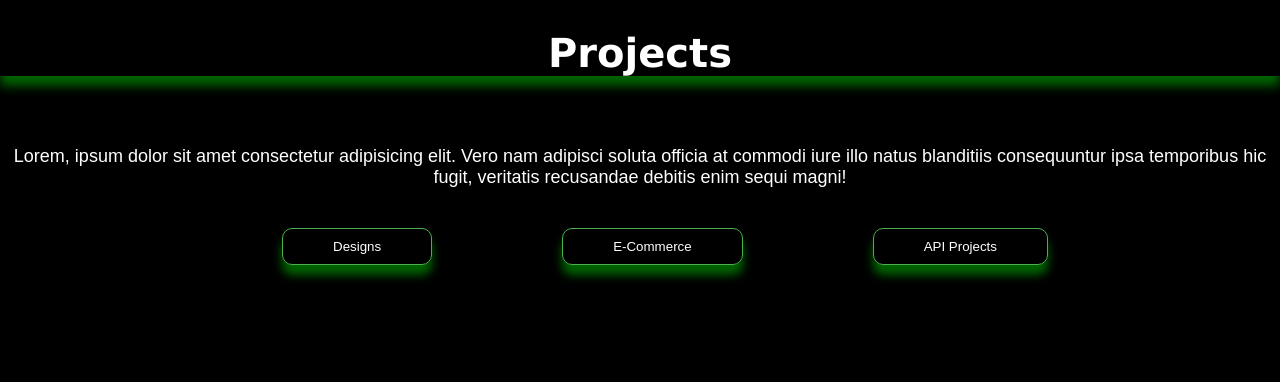
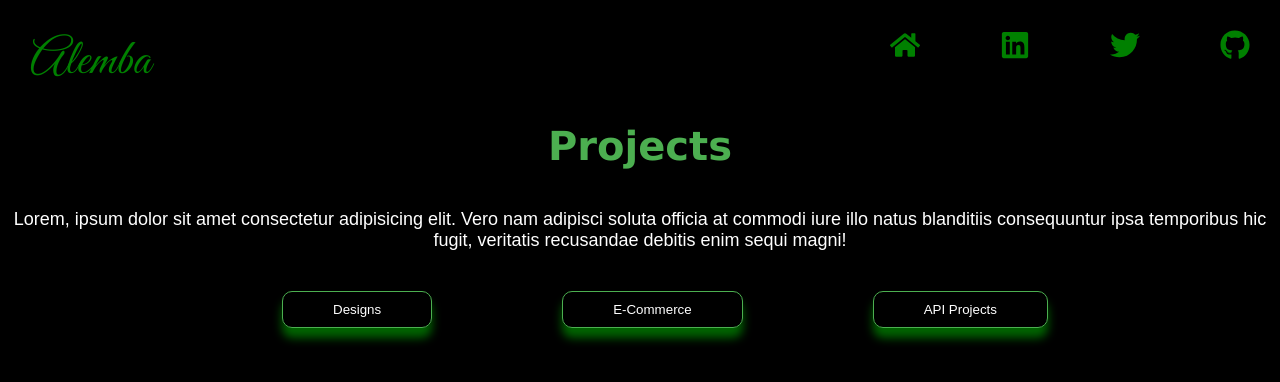
Before and after one commit to alemba-21/My-Portfolio, a React (Create React App) app: page /Projects in a window 1280 px wide. Shown: the top 382 px of the page. Built offline with nearby package versions, Linux system fonts and the light colour scheme.

Commit message:
working on the cards

```diff
--- a/package.json
+++ b/package.json
@@ -6,8 +6,12 @@
     "@testing-library/jest-dom": "^5.16.5",
     "@testing-library/react": "^13.4.0",
     "@testing-library/user-event": "^13.5.0",
+    "font-awesome": "^4.7.0",
+    "from": "^0.1.7",
     "react": "^18.2.0",
     "react-dom": "^18.2.0",
+    "react-icons": "^4.7.1",
+    "react-router-dom": "^6.8.1",
     "react-scripts": "5.0.1",
     "web-vitals": "^2.1.4"
   },
--- a/public/index.html
+++ b/public/index.html
@@ -25,6 +25,7 @@
       work correctly both with client-side routing and a non-root public URL.
       Learn how to configure a non-root public URL by running `npm run build`.
     -->
+    <script src="https://kit.fontawesome.com/a3bcdeedd5.js" crossorigin="anonymous"></script>
     <title>React App</title>
   </head>
   <body>
--- a/src/App.js
+++ b/src/App.js
@@ -1,11 +1,15 @@
 import React from "react";
-import Projects from "./components/Projects";
-// import Hero from './components/Hero'
+import Hero from './components/Hero'
+import Projects from "./components/Projects"
+import { Routes, Route} from 'react-router-dom'
 
 function App() {
   return (
-    // <Hero/>
-    <Projects/>
+    <Routes>
+    <Route path="/" element={<Hero />} />
+    <Route path="/Projects" element={<Projects/>} />
+
+    </Routes>
   );
 }
 
--- a/src/components/Hero.jsx
+++ b/src/components/Hero.jsx
@@ -1,6 +1,7 @@
 import React from 'react'
 import Navbar from "../components/Navbar";
 import img1 from '../assets/Alemba.png'
+import {Link} from 'react-router-dom'
 import './Hero.css';
 
 const Hero = () => {
@@ -12,8 +13,8 @@ const Hero = () => {
         <div className="info">
           <h1>I'm Alex Kiragu</h1>
           <p>Fullstack Developer and a UI/UX Designer.</p>
-          <button >Projects</button>
-          <button >Resume</button>
+          <Link to='/Projects'><button >Projects</button></Link>
+          <Link to='/Resume'><button >Resume</button></Link>
         </div>
       </div>
     </div>
--- a/src/components/Navbar.css
+++ b/src/components/Navbar.css
@@ -1,7 +1,7 @@
 .lembs{
     color: green;
     font-family: 'Great Vibes', cursive;
-    font-size: 60px;
+    font-size: 50px;
     padding-left: 30px;
     padding-top: 20px;
 }
--- a/src/components/Projects.css
+++ b/src/components/Projects.css
@@ -5,8 +5,16 @@
 }
 
 .navbar{
-    color: white;
-    font-size: 20px;
+    color: green;
+    display: flex;
+    justify-content: space-between;
+    padding: 30px;
+}
+
+.alemba{
+    color: green;
+    font-family: 'Great Vibes', cursive;
+    font-size: 50px;
 }
 
 .info2{
@@ -17,9 +25,8 @@
     font-family: 'Lucida Sans', 'Lucida Sans Regular', 'Lucida Grande', 'Lucida Sans Unicode', Geneva, Verdana, sans-serif;
     font-size: 40px;
     text-align: center;
-    box-shadow:0 10px 10px rgba(0,250,0, 0.4);
-    margin-bottom: 70px;
-    padding-top: 30px;
+    margin-bottom: 40px;
+    color: #4CAF50;
 }
 
 .info2 p{
@@ -47,3 +54,14 @@
     box-shadow: 0 10px 10px rgba(0, 7, 0, 0.4);
     transition: .1s;
 }
+
+.socials .icons{
+    font-size: 30px;
+    color: green;
+    margin-left: 80px;
+}
+
+.socials .icons:hover{
+    color:white;
+    transition: .1s;
+}
--- a/src/components/Projects.jsx
+++ b/src/components/Projects.jsx
@@ -1,12 +1,19 @@
 import React from 'react'
+import {Link} from 'react-router-dom'
+import{FaTwitter, FaGithub, FaLinkedin, FaHome} from 'react-icons/fa'
 import "./Projects.css"
 
 const Projects = () => {
   return (
     <div className='projo'>
         <div className="navbar">
-            <div className="logo"></div>
-            <div className="socials"></div>
+        <div className='alemba'>Alemba</div>
+          <div className="socials">
+              <Link to='/'><FaHome className='icons'/></Link>
+              <Link to='https://www.linkedin.com/in/alex-kiragu-754690219/'><FaLinkedin className='icons'/></Link>
+              <Link to='https://twitter.com/alemba97'><FaTwitter className='icons'/></Link>
+              <Link to='https://github.com/Alemba-Alex'><FaGithub className='icons'/></Link>
+          </div>
         </div>
         <div className="info2">
             <h1>Projects</h1>
--- a/src/index.js
+++ b/src/index.js
@@ -2,11 +2,12 @@ import React from 'react';
 import ReactDOM from 'react-dom/client';
 import './index.css';
 import App from './App';
+import { BrowserRouter } from 'react-router-dom';
 
 
 const root = ReactDOM.createRoot(document.getElementById('root'));
 root.render(
-  <React.StrictMode>
+  <BrowserRouter>
     <App />
-  </React.StrictMode>
+  </BrowserRouter>
 );
```
Also changed, not shown: 1 other file (tests, documents, lock files or other folders).
